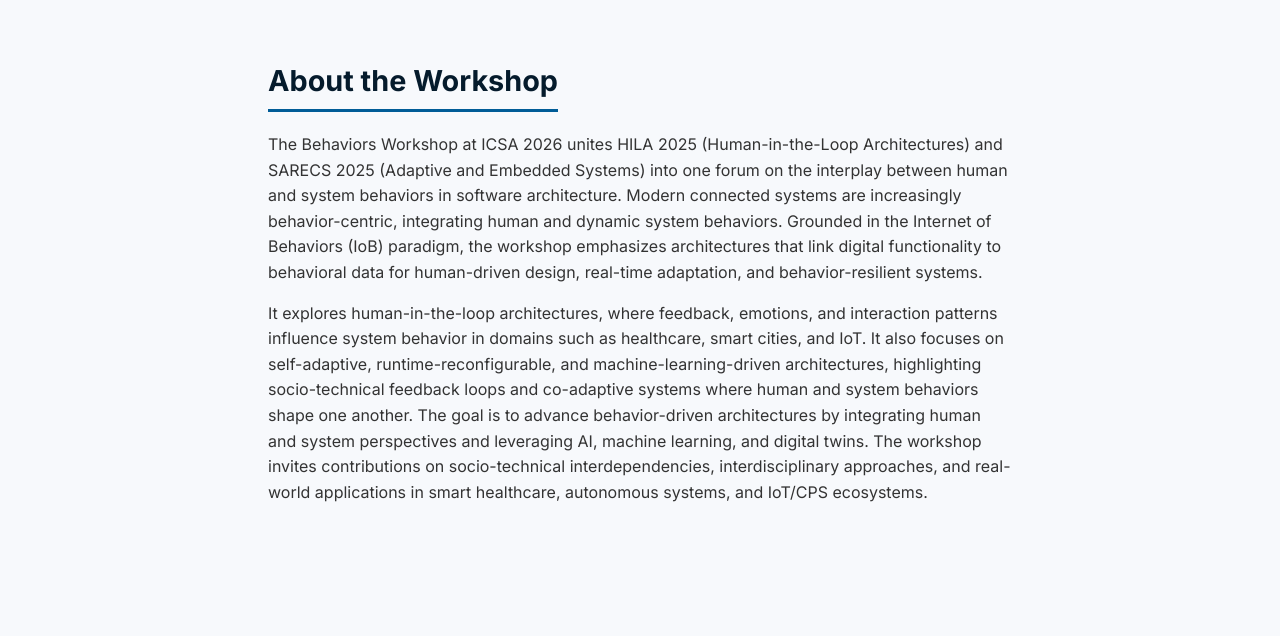
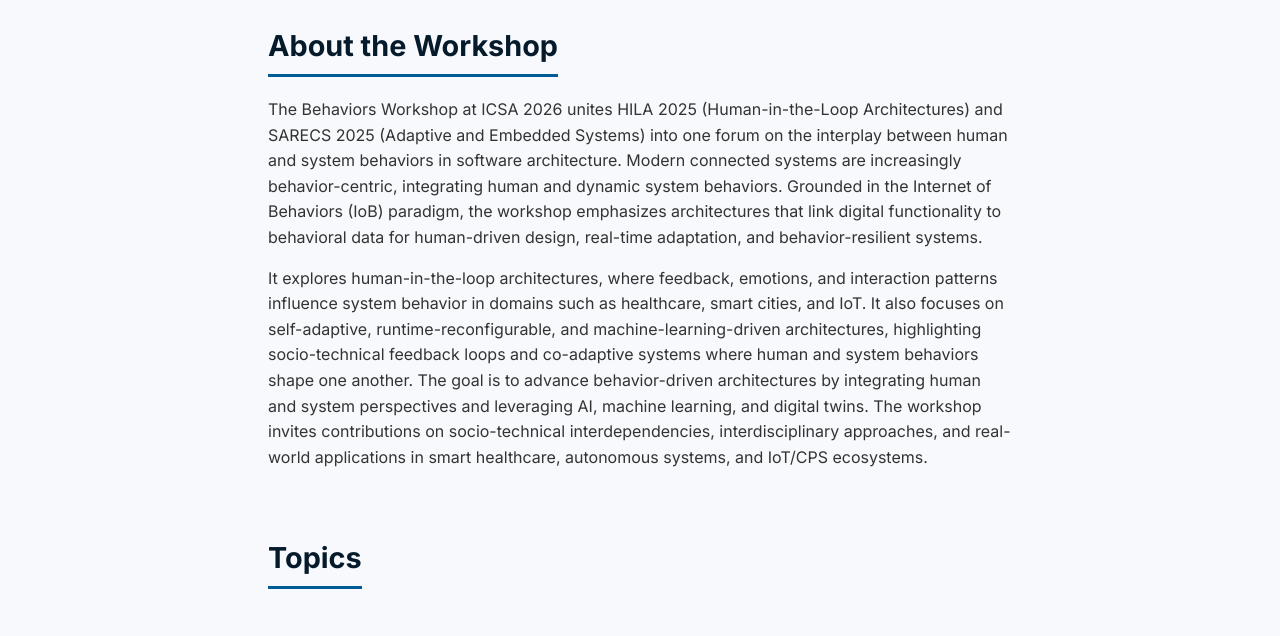
Before and after one commit to behaviors-icsa/behaviors-icsa.github.io, a plain HTML site: page index.html in a window 1280 px wide. Shown: the part 482-1118 px from the top of the page. Drawn offline with Linux system fonts and the light colour scheme.

Commit message:
Update style.css
space reduced

```diff
--- a/style.css
+++ b/style.css
@@ -93,7 +93,7 @@ body {
 
 /* Sections */
 .section {
-  padding: 60px 10%;
+  padding: 25px 10%;
   margin: 0 auto;
   max-width: 1000px;
 }
```
